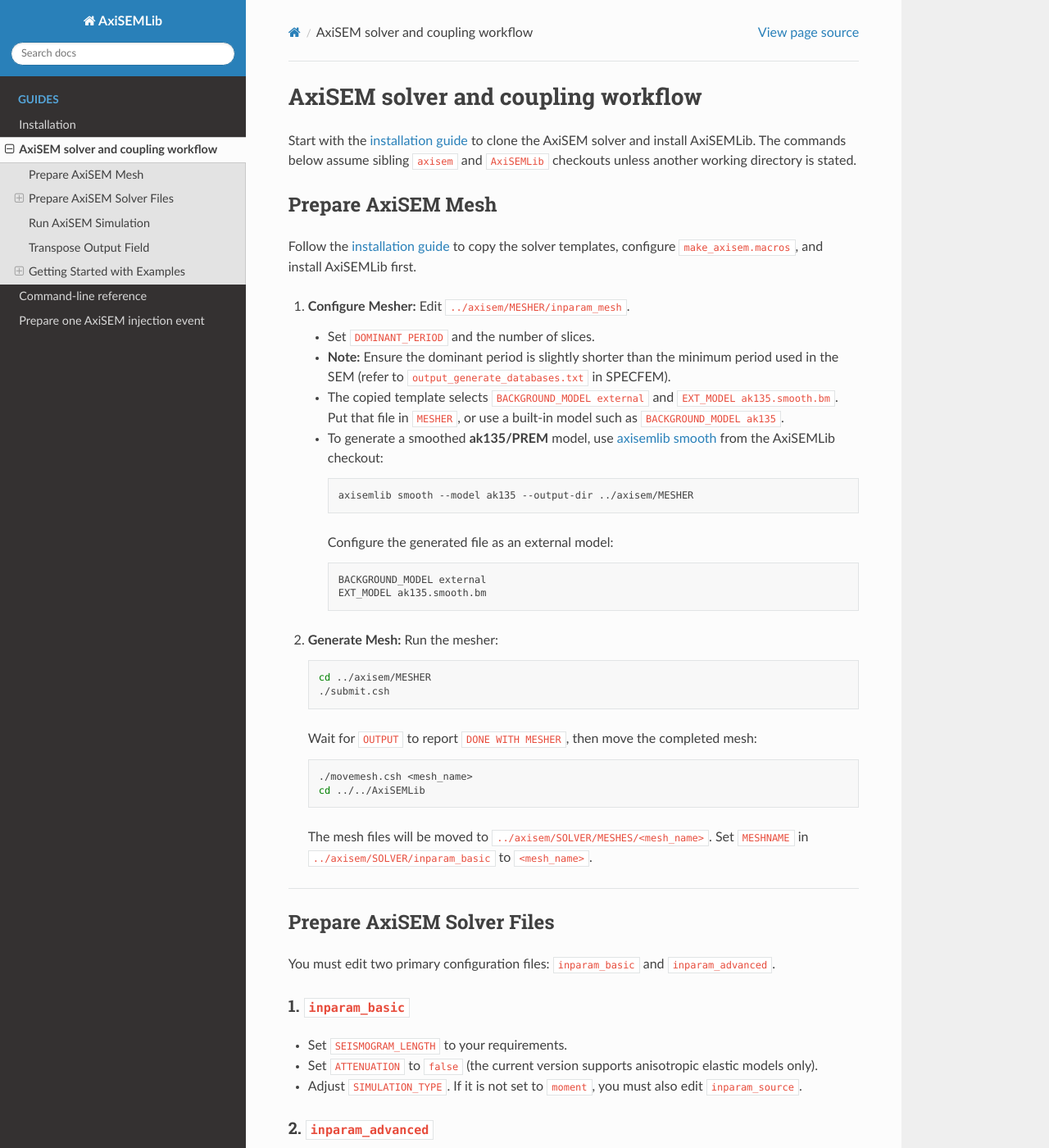
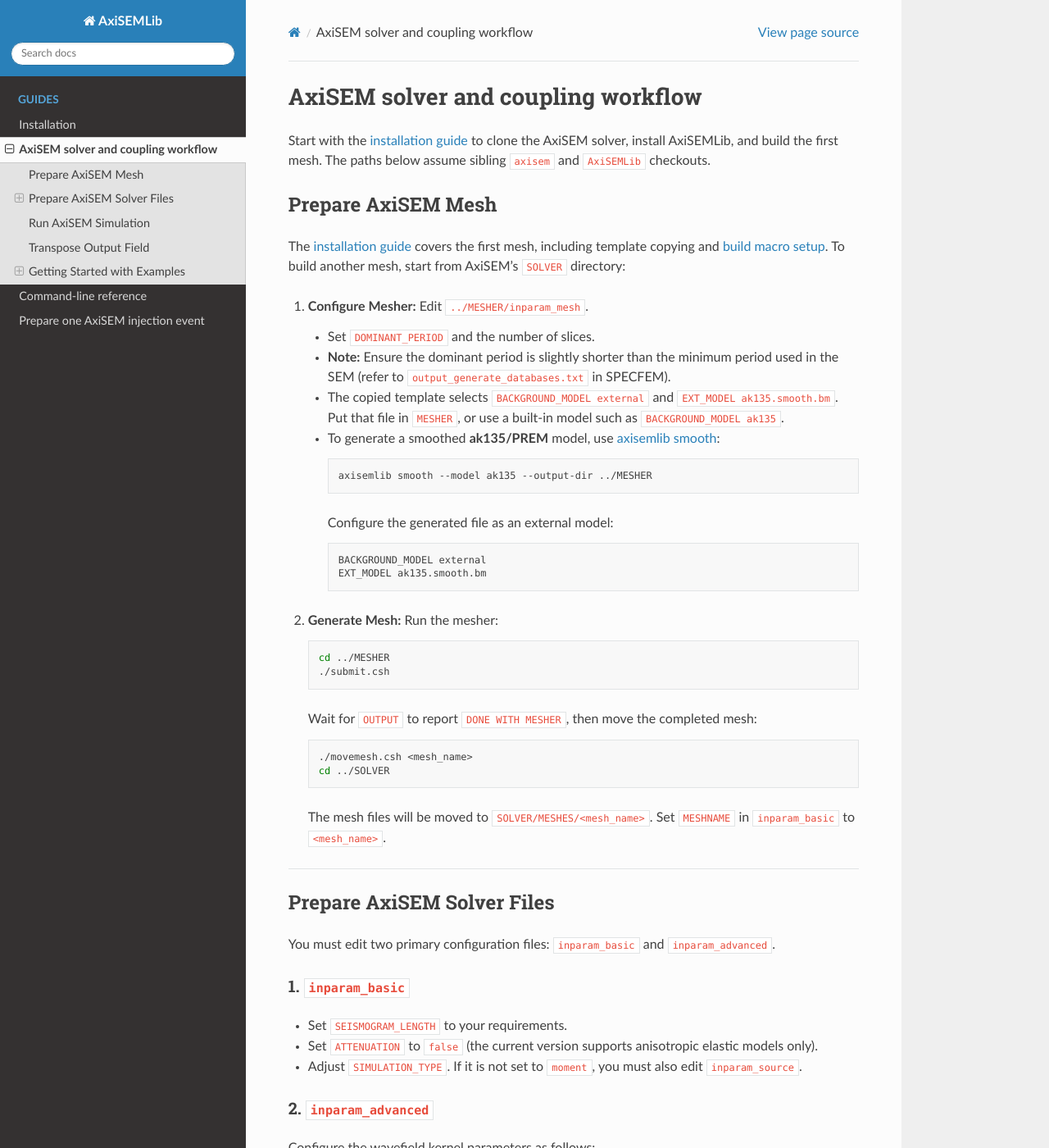
Before and after one commit to nqdu/AxiSEMLib, a Sphinx documentation site: the page built from doc/workflow.md, in a window 1280 px wide and 1400 px high. Shown: the whole window at 82% size. Built offline with Sphinx 7.4.7 and the Read the Docs theme 3.1.0, drawn with Linux system fonts in a browser that asks for light colours; some of the changed text lies outside the part shown.

Commit message:
Clarify mesher setup and solver directory flow

````diff
--- a/doc/workflow.md
+++ b/doc/workflow.md
@@ -1,25 +1,26 @@
 # AxiSEM solver and coupling workflow
 
 Start with the [installation guide](installation.md) to clone the AxiSEM
-solver and install AxiSEMLib. The commands below assume sibling `axisem` and
-`AxiSEMLib` checkouts unless another working directory is stated.
+solver, install AxiSEMLib, and build the first mesh. The paths below assume
+sibling `axisem` and `AxiSEMLib` checkouts.
 
 ## Prepare AxiSEM Mesh
 
-Follow the [installation guide](installation.md) to copy the solver templates,
-configure `make_axisem.macros`, and install AxiSEMLib first.
+The [installation guide](installation.md) covers the first mesh, including
+template copying and [build macro setup](installation.md#configure-macros).
+To build another mesh, start from AxiSEM's `SOLVER` directory:
 
-1.  **Configure Mesher:** Edit `../axisem/MESHER/inparam_mesh`.
+1.  **Configure Mesher:** Edit `../MESHER/inparam_mesh`.
     * Set `DOMINANT_PERIOD` and the number of slices.
     * **Note:** Ensure the dominant period is slightly shorter than the minimum period used in the SEM (refer to `output_generate_databases.txt` in SPECFEM).
     * The copied template selects `BACKGROUND_MODEL external` and
       `EXT_MODEL ak135.smooth.bm`. Put that file in `MESHER`, or use a built-in
       model such as `BACKGROUND_MODEL ak135`.
     * To generate a smoothed **ak135/PREM** model, use
-      [axisemlib smooth](cli.md#axisemlib-smooth) from the AxiSEMLib checkout:
+      [axisemlib smooth](cli.md#axisemlib-smooth):
 
         ```bash
-        axisemlib smooth --model ak135 --output-dir ../axisem/MESHER
+        axisemlib smooth --model ak135 --output-dir ../MESHER
         ```
 
       Configure the generated file as an external model:
@@ -32,7 +33,7 @@
 2.  **Generate Mesh:** Run the mesher:
 
     ```bash
-    cd ../axisem/MESHER
+    cd ../MESHER
     ./submit.csh
     ```
 
@@ -41,10 +42,10 @@
 
     ```bash
     ./movemesh.csh <mesh_name>
-    cd ../../AxiSEMLib
+    cd ../SOLVER
     ```
-    The mesh files will be moved to `../axisem/SOLVER/MESHES/<mesh_name>`.
-    Set `MESHNAME` in `../axisem/SOLVER/inparam_basic` to `<mesh_name>`.
+    The mesh files will be moved to `SOLVER/MESHES/<mesh_name>`.
+    Set `MESHNAME` in `inparam_basic` to `<mesh_name>`.
 
 ---
 
@@ -105,18 +106,18 @@
 
 ## Run AxiSEM Simulation
 
-Run the solver from `../axisem/SOLVER` after preparing the mesh and the input
+Run the solver from `SOLVER` after preparing the mesh and the input
 files described above. If `SAVE_BDRY_FACES` is enabled, place
 `boundary_faces.dat` there first. `submit.csh` builds the solver, creates a
 new run directory, copies the inputs, and starts the simulation. The run
 directory name must not already exist.
 
-Use `axisemlib merge` to construct `../axisem/SOLVER/boundary_faces.dat` from
+Use `axisemlib merge` to construct `boundary_faces.dat` from
 SPECFEM's `DATABASES_MPI` files:
 
 ```bash
-axisemlib merge cube2sph SPECFEM_DB ../axisem/SOLVER/boundary_faces.dat
-axisemlib merge cart SPECFEM_DB ../axisem/SOLVER/boundary_faces.dat --utm-zone 10
+axisemlib merge cube2sph SPECFEM_DB boundary_faces.dat
+axisemlib merge cart SPECFEM_DB boundary_faces.dat --utm-zone 10
 ```
 
 For `cube2sph`, the script reads `proc??????_wavefield_discontinuity_faces`
@@ -138,15 +139,6 @@
 `merge_surfaces(...)` return value maps each `iface` to
 `(processor_number, local_face_index)`. `submit.csh` copies
 `boundary_faces.dat` into the run directory when `SAVE_BDRY_FACES` is enabled.
-
-For one run on the local machine:
-
-```bash
-cd ../axisem/SOLVER
-./submit.csh ak135.my_event
-```
-
-Local runs start in the background; check the `OUTPUT_*` files in the new run directory for progress. For a scheduler, adapt `submit.csh` to your cluster.
 
 To prepare one event, run from the AxiSEM `SOLVER` directory:
 
@@ -177,6 +169,9 @@
 ```bash
 ./submit.csh ak135.SKS_1
 ```
+
+Local runs start in the background; check the `OUTPUT_*` files in the new run
+directory for progress. For a scheduler, adapt `submit.csh` to your cluster.
 
 To create receiver seismograms directly from the `Seismograms` group in each
 `axisem_output.nc4`, including runs with `SAVE_BDRY_FACES` enabled, run:
````
Also changed, not shown: README.md (+2 -1 lines), doc/installation.md (+15 -5 lines).
